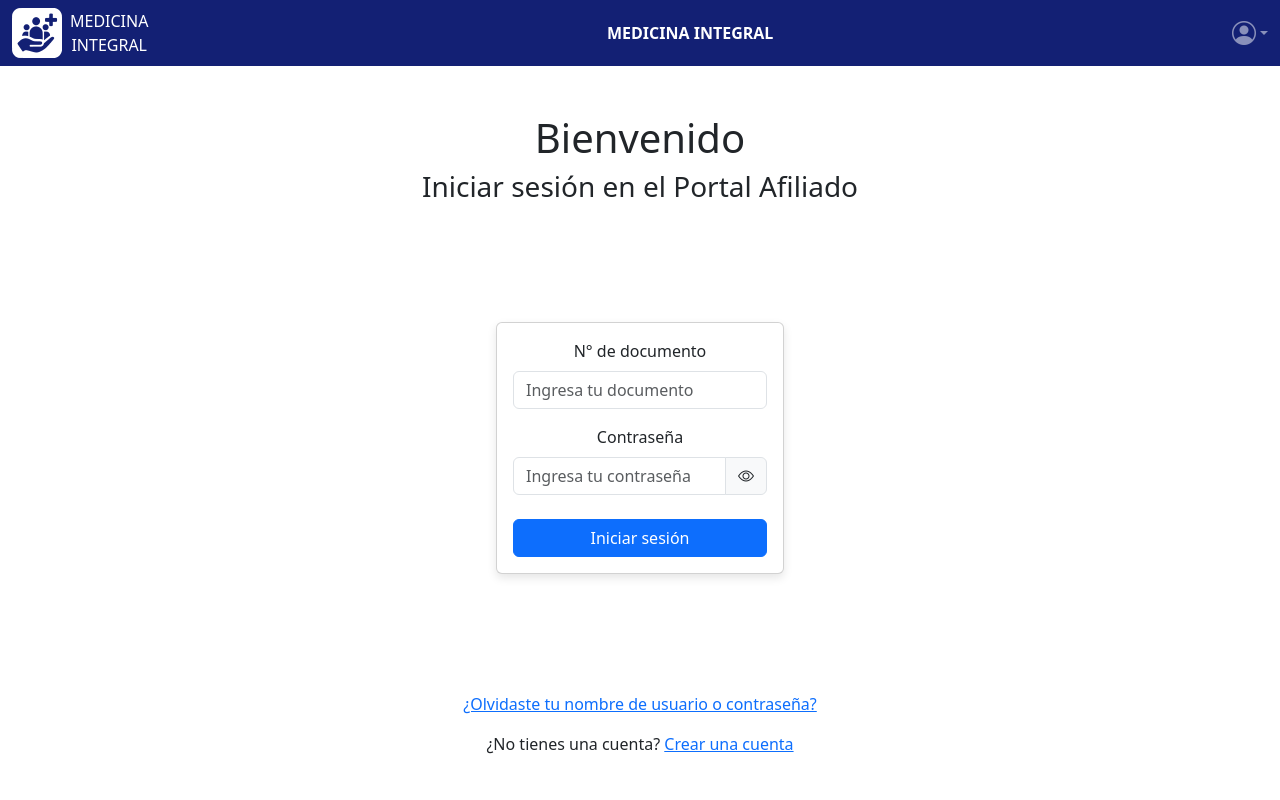
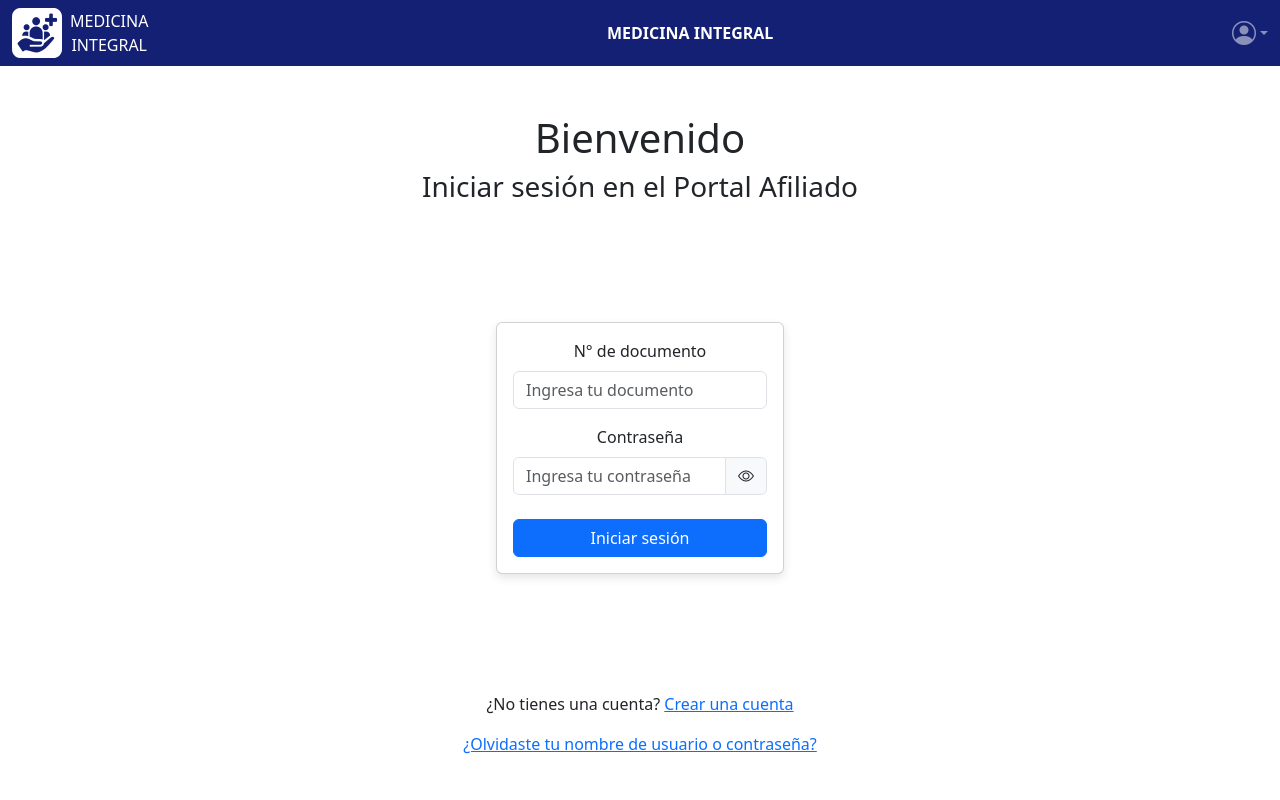
Before and after one commit to DesApp-2025c2-Grupo-12/Acceso-de-afiliados-y-grupo-familiar---FE, a React (Vite) app: page / in a window 1280 px wide. Shown: the top 800 px of the page. Built offline with nearby package versions, Linux system fonts and the light colour scheme.

Commit message:
se cambia los iconos del mensaje de exito de login y registro de un circulo de carga a un chek de confirmacion.

```diff
--- a/src/pages/login/login.jsx
+++ b/src/pages/login/login.jsx
@@ -164,18 +164,19 @@ export default function Login() {
       {successMessage && (
         <div className="d-flex justify-content-center mt-3">
           <div className="alert alert-success d-flex align-items-center" role="alert">
-            <div className="spinner-border spinner-border-sm me-2" role="status"></div>
+            <div className="bi bi-check-circle-fill me-2" role="status"></div>
             <div>¡Usuario Logeado correctamente!</div>
           </div>
         </div>)}
 
       <div className="text-center mt-2">
         <p>
+          ¿No tienes una cuenta? <Link to="/register">Crear una cuenta</Link>
+        </p>
+        <p>
           <a href="#">¿Olvidaste tu nombre de usuario o contraseña?</a>
         </p>
-        <p>
-          ¿No tienes una cuenta? <Link to="/register">Crear una cuenta</Link>
-        </p>
+
       </div>
     </>
   );
--- a/src/pages/register/register.jsx
+++ b/src/pages/register/register.jsx
@@ -134,7 +134,7 @@ export default function Register() {
         {successMessage && (
           <div className="d-flex justify-content-center mt-3">
             <div className="alert alert-success d-flex align-items-center" role="alert">
-              <div className="spinner-border spinner-border-sm me-2" role="status"></div>
+              <div className="bi bi-check-circle-fill me-2" role="status"></div>
               <div>¡Usuario registrado correctamente!</div>
             </div>
           </div>
```
